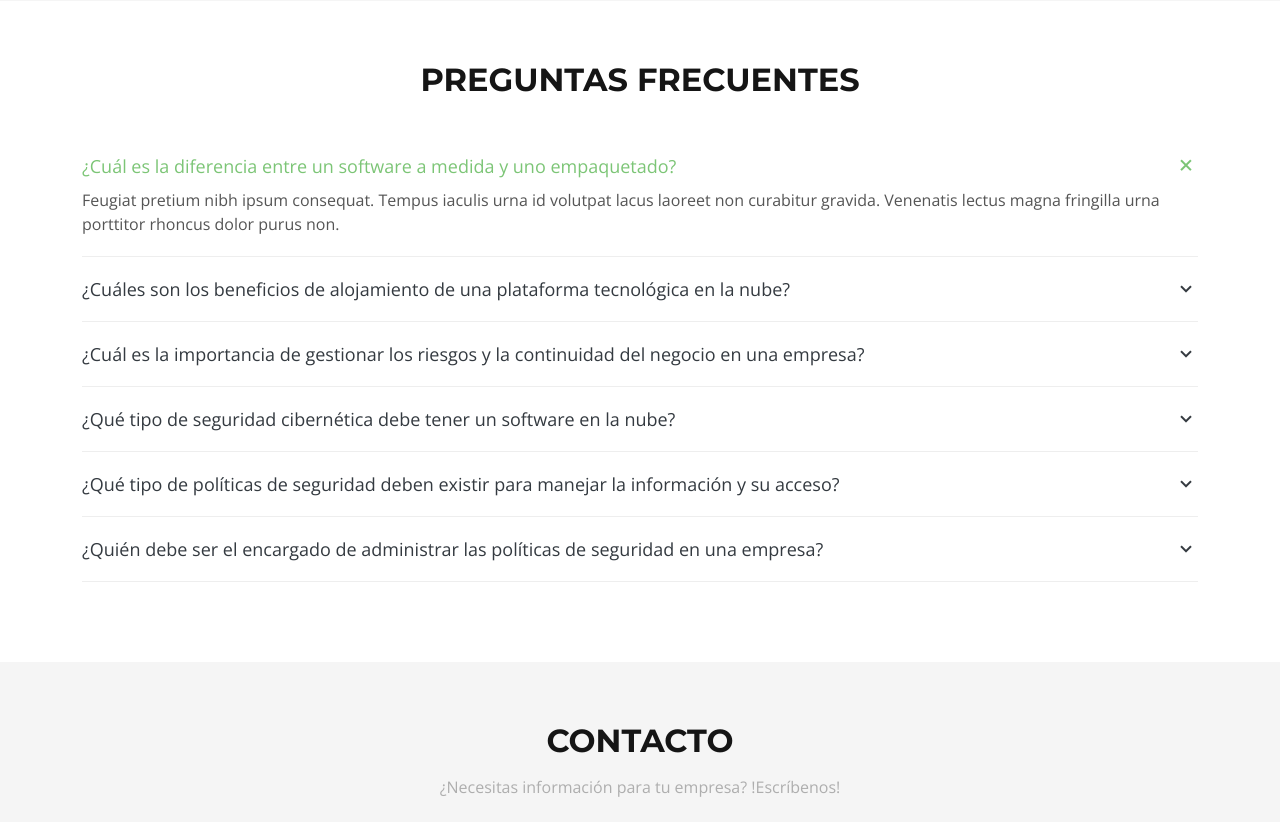
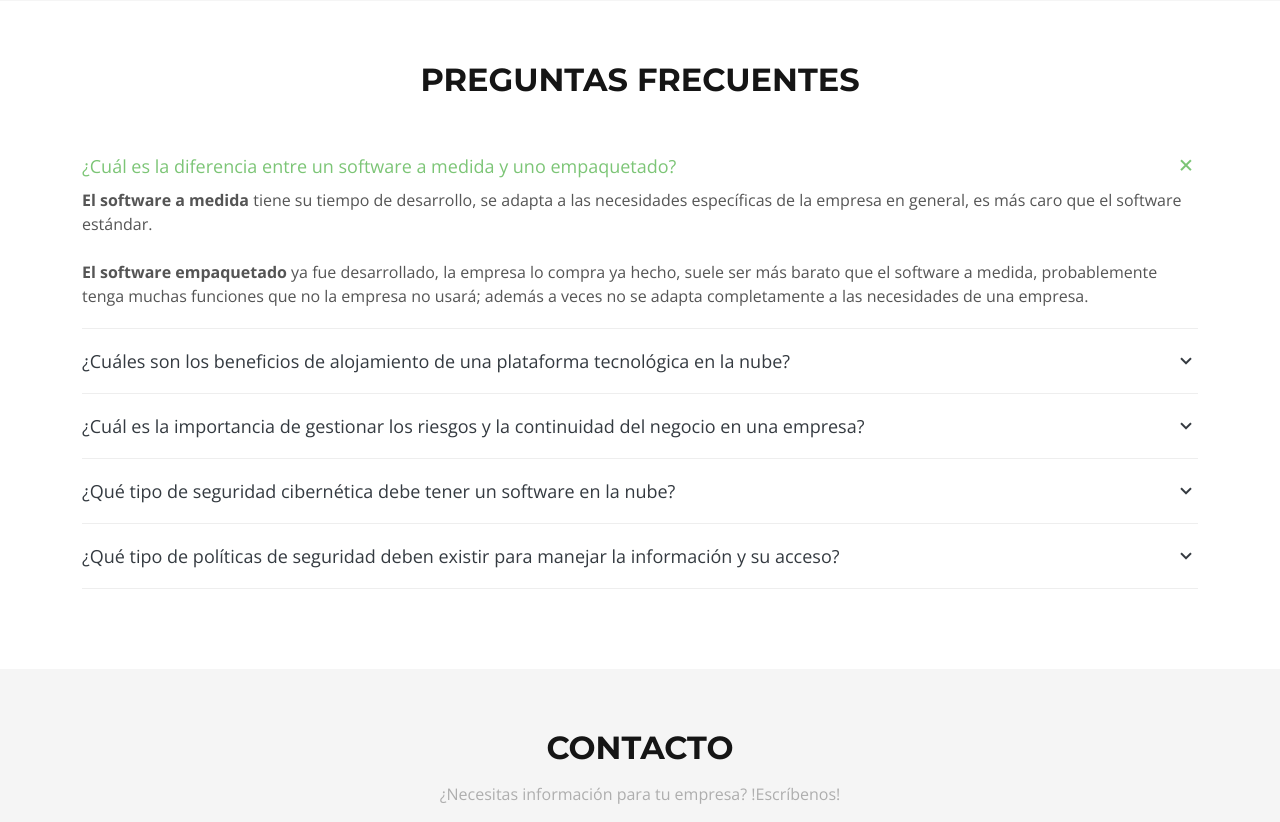
Before and after one commit to carlosarteaga1991/ARTco, a Django app: template ARTco/Core/HomePage/templates/index.html in a window 1280 px wide, after a click on "¿Cuál es la diferencia entre un software a medida y uno empa". Shown: the part 5153-5975 px from the top of the page. Run offline with Django 4.2, Linux system fonts and the light colour scheme; the template is opened without the code that fills it, so the values that code supplies are empty; some libraries are stand-ins or nearby versions.

Commit message:
4 de noviembre v2

```diff
--- a/ARTco/Core/HomePage/templates/index.html
+++ b/ARTco/Core/HomePage/templates/index.html
@@ -495,7 +495,9 @@
             <a data-bs-toggle="collapse" class="collapsed" data-bs-target="#faq1">¿Cuál es la diferencia entre un software a medida y uno empaquetado? <i class="bx bx-chevron-down icon-show"></i><i class="bx bx-x icon-close"></i></a>
             <div id="faq1" class="collapse" data-bs-parent=".faq-list">
               <p>
-                Feugiat pretium nibh ipsum consequat. Tempus iaculis urna id volutpat lacus laoreet non curabitur gravida. Venenatis lectus magna fringilla urna porttitor rhoncus dolor purus non.
+                <b>El software a medida</b> tiene su tiempo de desarrollo, se adapta a las necesidades específicas de la empresa en general, es más caro que el software estándar.
+                <br><br>
+                <b>El software empaquetado</b> ya fue desarrollado, la empresa lo compra ya hecho, suele ser más barato que el software a medida, probablemente tenga muchas funciones que no la empresa no usará; además a veces no se adapta completamente a las necesidades de una empresa.
               </p>
             </div>
           </li>
@@ -504,7 +506,7 @@
             <a data-bs-toggle="collapse" data-bs-target="#faq2" class="collapsed">¿Cuáles son los beneficios de alojamiento de una plataforma tecnológica en la nube? <i class="bx bx-chevron-down icon-show"></i><i class="bx bx-x icon-close"></i></a>
             <div id="faq2" class="collapse" data-bs-parent=".faq-list">
               <p>
-                Dolor sit amet consectetur adipiscing elit pellentesque habitant morbi. Id interdum velit laoreet id donec ultrices. Fringilla phasellus faucibus scelerisque eleifend donec pretium. Est pellentesque elit ullamcorper dignissim. Mauris ultrices eros in cursus turpis massa tincidunt dui.
+                Bajo costo de infraestructura bajo demanda, soporte de ciberseguridad, servicio personalizado, constante actualización de licencias, servicio las 24 horas.
               </p>
             </div>
           </li>
@@ -513,7 +515,7 @@
             <a data-bs-toggle="collapse" data-bs-target="#faq3" class="collapsed">¿Cuál es la importancia de gestionar los riesgos y la continuidad del negocio en una empresa? <i class="bx bx-chevron-down icon-show"></i><i class="bx bx-x icon-close"></i></a>
             <div id="faq3" class="collapse" data-bs-parent=".faq-list">
               <p>
-                Eleifend mi in nulla posuere sollicitudin aliquam ultrices sagittis orci. Faucibus pulvinar elementum integer enim. Sem nulla pharetra diam sit amet nisl suscipit. Rutrum tellus pellentesque eu tincidunt. Lectus urna duis convallis convallis tellus. Urna molestie at elementum eu facilisis sed odio morbi quis
+                Su fin es proteger a su empresa sobre cualquier tipo de desastre que pueda tener repercusiones ante sus procesos críticos, así como saber responder ante un desastre ya sea externo o interno generando un tener un plan de acción para todos los riesgos y su mitigación, en ambos casos estos métodos son probados para continuar con la operativa normal.
               </p>
             </div>
           </li>
@@ -522,7 +524,16 @@
             <a data-bs-toggle="collapse" data-bs-target="#faq4" class="collapsed">¿Qué tipo de seguridad cibernética debe tener un software en la nube? <i class="bx bx-chevron-down icon-show"></i><i class="bx bx-x icon-close"></i></a>
             <div id="faq4" class="collapse" data-bs-parent=".faq-list">
               <p>
-                Dolor sit amet consectetur adipiscing elit pellentesque habitant morbi. Id interdum velit laoreet id donec ultrices. Fringilla phasellus faucibus scelerisque eleifend donec pretium. Est pellentesque elit ullamcorper dignissim. Mauris ultrices eros in cursus turpis massa tincidunt dui.
+                <br>
+                <dt>Seguridad en base a:</dt>
+                <br>
+                <dd>1. Seguridad física con el proveedor</dd>
+                <dd>2. Inteligencia, vigilancia y prevención de amenazas</dd>
+                <dd>3. Cifrado</dd>
+                <dd>4. Pruebas de vulnerabilidad y penetración</dd>
+                <dd>5. Microsegmentación (Dividir el despliegue en la nube)</dd>
+                <dd>6. Cortafuegos/Firewall</dd>
+                </dl>
               </p>
             </div>
           </li>
@@ -531,19 +542,11 @@
             <a data-bs-toggle="collapse" data-bs-target="#faq5" class="collapsed">¿Qué tipo de políticas de seguridad deben existir para manejar la información y su acceso? <i class="bx bx-chevron-down icon-show"></i><i class="bx bx-x icon-close"></i></a>
             <div id="faq5" class="collapse" data-bs-parent=".faq-list">
               <p>
-                Molestie a iaculis at erat pellentesque adipiscing commodo. Dignissim suspendisse in est ante in. Nunc vel risus commodo viverra maecenas accumsan. Sit amet nisl suscipit adipiscing bibendum est. Purus gravida quis blandit turpis cursus in
+                Políticas de hardening, protección de claves, encriptación, periodicidad de backup, almacenamiento y gobernanza de datos.
               </p>
             </div>
           </li>
 
-          <li data-aos="fade-up" data-aos-delay="500">
-            <a data-bs-toggle="collapse" data-bs-target="#faq6" class="collapsed">¿Quién debe ser el encargado de administrar las políticas de seguridad en una empresa? <i class="bx bx-chevron-down icon-show"></i><i class="bx bx-x icon-close"></i></a>
-            <div id="faq6" class="collapse" data-bs-parent=".faq-list">
-              <p>
-                Laoreet sit amet cursus sit amet dictum sit amet justo. Mauris vitae ultricies leo integer malesuada nunc vel. Tincidunt eget nullam non nisi est sit amet. Turpis nunc eget lorem dolor sed. Ut venenatis tellus in metus vulputate eu scelerisque. Pellentesque diam volutpat commodo sed egestas egestas fringilla phasellus faucibus. Nibh tellus molestie nunc non blandit massa enim nec.
-              </p>
-            </div>
-          </li>
 
         </ul>
 
```
